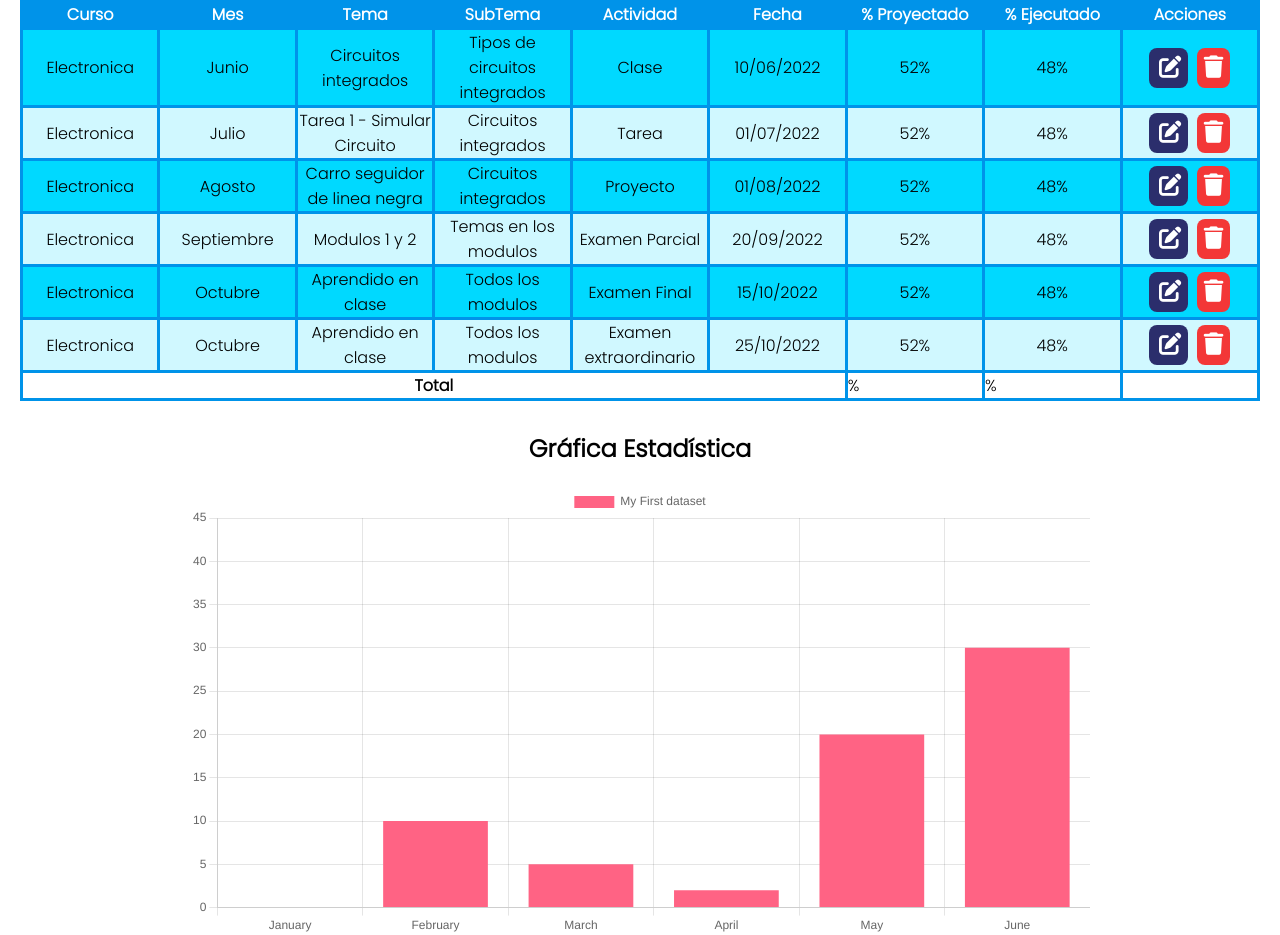
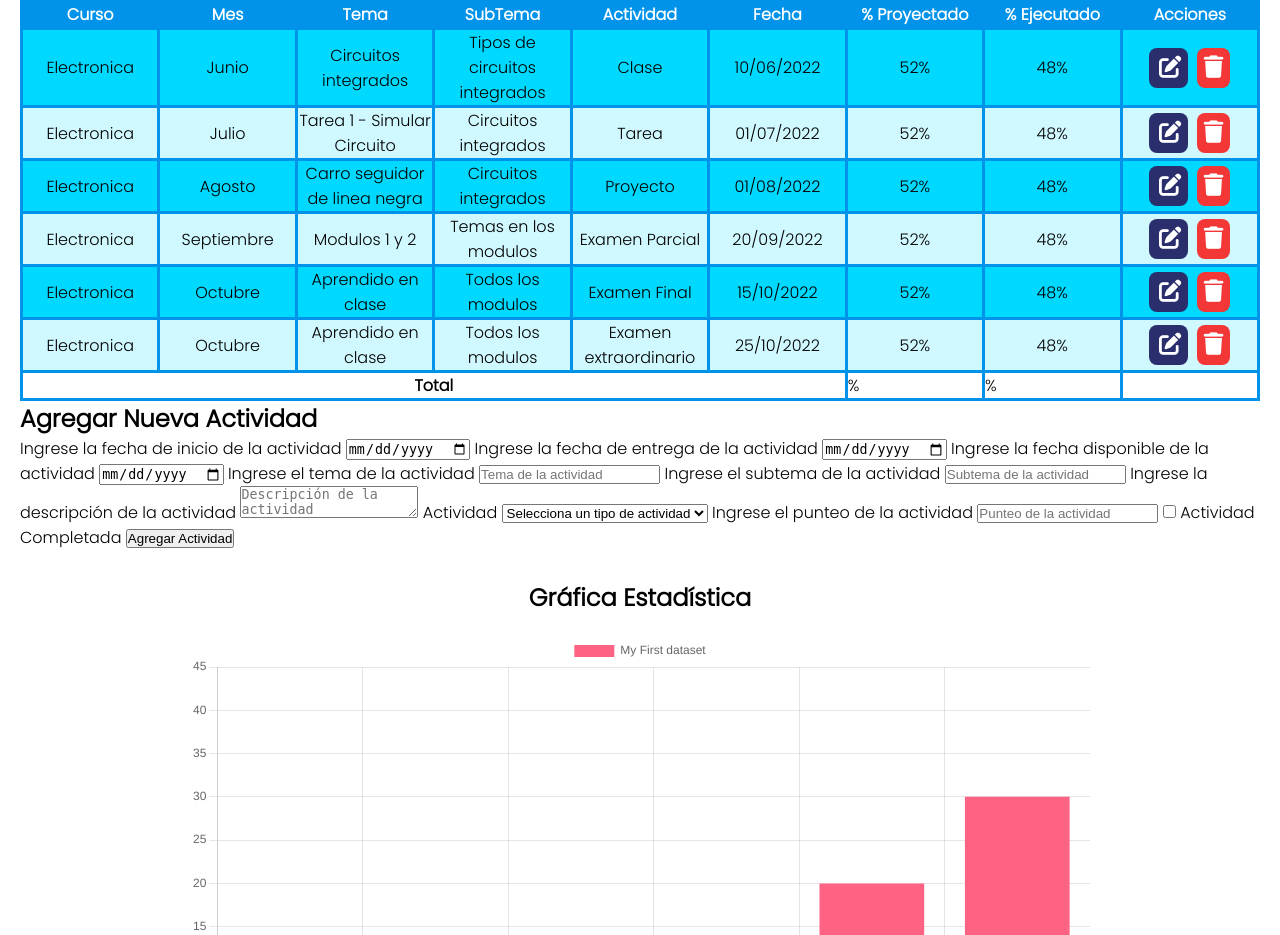
Before and after one commit to JeisonRoblero/CourseAdministrator, a PHP site: the page made by index.php in a window 1280 px wide. Shown: the part 543-1478 px from the top of the page. Run offline with PHP 8.4, Linux system fonts and the light colour scheme; data comes from the database, SQL or seed files in the repository; some libraries are stand-ins or nearby versions.

Commit message:
Implementación Formulario de Agregar Actividad

```diff
--- a/index.php
+++ b/index.php
@@ -29,6 +29,7 @@
 
     <!-- Librería de iconos -->
     <script src="https://kit.fontawesome.com/a3c0bc2905.js" crossorigin="anonymous"></script>
+
 </head>
 <body>
     <header>
@@ -78,7 +79,5 @@
 
     <!-- Librería para colores dinámicos -->
     <script src="js/color-thief.umd.js"></script>
-
-
 </body>
 </html>
--- a/js/app.js
+++ b/js/app.js
@@ -32,7 +32,7 @@
   var image = new Image();
   image.src = imagen;
   image.onload = function() {
-    color_promedio = obtenerColor(image);
+    color_promedio = get_average_rgb(image);
   }
 
   console.log(color_promedio);
--- a/modulos/detalle-curso.php
+++ b/modulos/detalle-curso.php
@@ -108,6 +108,54 @@
                 </tfoot>
             </table>
         </div>
+        <div class="add-actividad-form-container">
+            <div class="add-actividad-form-main">
+                <div class="titulo-actividad-form">
+                    <h2>Agregar Nueva Actividad</h2>
+                </div>
+                <form class="add-actividad-form">
+                    <input type="hidden" name="nombre_curso" class="nombre-curso-form">
+                    <label for="fecha_inicio">Ingrese la fecha de inicio de la actividad</label>
+                    <input type="date" name="fecha_inicio" id="fecha_inicio" placeholder="Fecha de inicio de actividad">
+                    <label for="fecha_entrega">Ingrese la fecha de entrega de la actividad</label>
+                    <input type="date" name="fecha_entrega" id="fecha_entrega" placeholder="Fecha de entrega de actividad">
+                    <label for="fecha_disponible">Ingrese la fecha disponible de la actividad</label>
+                    <input type="date" name="fecha_disponible" id="fecha_disponible" placeholder="Fecha disponible de actividad">
+                    <label for="tema">Ingrese el tema de la actividad</label>
+                    <input type="text" name="tema" id="tema" placeholder="Tema de la actividad" minlength="4" maxlength="100">
+                    <label for="subtema">Ingrese el subtema de la actividad</label>
+                    <input type="text" name="subtema" id="subtema" placeholder="Subtema de la actividad" minlength="4" maxlength="100">
+                    <label for="descripcion">Ingrese la descripción de la actividad</label>
+                    <textarea type="text" name="descripcion" id="descripcion" placeholder="Descripción de la actividad" minlength="4" maxlength="500"></textarea>
+                    <label for="id_tipo_actividad">Actividad</label>
+                    <select id="id_tipo_actividad" name="id_tipo_actividad" aria-label="Default select">
+                        <option selected>Selecciona un tipo de actividad</option>
+                        <?php
+                            $query4 = "SELECT * FROM tipo_actividad order by id_tipo_actividad ASC";
+                            $q4 = mysqli_query($link, $query4);
+                            while ($rta2 = mysqli_fetch_array($q4)) {
+
+                        ?>
+                                <option value="<?= $rta2['id_tipo_actividad'] ?>"><?= $rta2['nombre_tipo'] ?></option>
+                        <?php
+                            }
+                        ?>
+                    </select>
+                    <label for="punteo">Ingrese el punteo de la actividad</label>
+                    <input type="number" name="punteo" id="punteo" placeholder="Punteo de la actividad" minlength="1" maxlength="3">
+
+                    <input class="completado-check" type="checkbox" value="" id="completado">
+                    <label class="completado-label" for="completado">
+                        Actividad Completada
+                    </label>
+
+                    <button class="agregar-actividad-submit-btn">
+                        Agregar Actividad
+                    </button>
+
+                </form>
+            </div>
+        </div>
         <h2 class="titulo-grafica">Gráfica Estadística</h2>
         <div class="container-grafica">
             <div class="grafico-interno">
@@ -115,14 +163,14 @@
             </div>
         </div>
     </div>
+
     <!-- Librería para gráficos -->
-    <script src="js/chart.js"></script>
     <script src="js/chart.min.js" integrity="sha512-ElRFoEQdI5Ht6kZvyzXhYG9NqjtkmlkfYk0wr6wHxU9JEHakS7UJZNeml5ALk+8IKlU6jDgMabC3vkumRokgJA==" crossorigin="anonymous" referrerpolicy="no-referrer"></script>
 
      <!-- Lógica de Javascript local -->
     <script src="js/app.js"></script>
     <script>
-        // colorDinamico('<?= $rc['imagen'] ?>','.titulo-curso-detalle');
+        //colorDinamico('<?= $rc['imagen'] ?>','.titulo-curso-detalle');
         const labels = [
             'January',
             'February',
```
